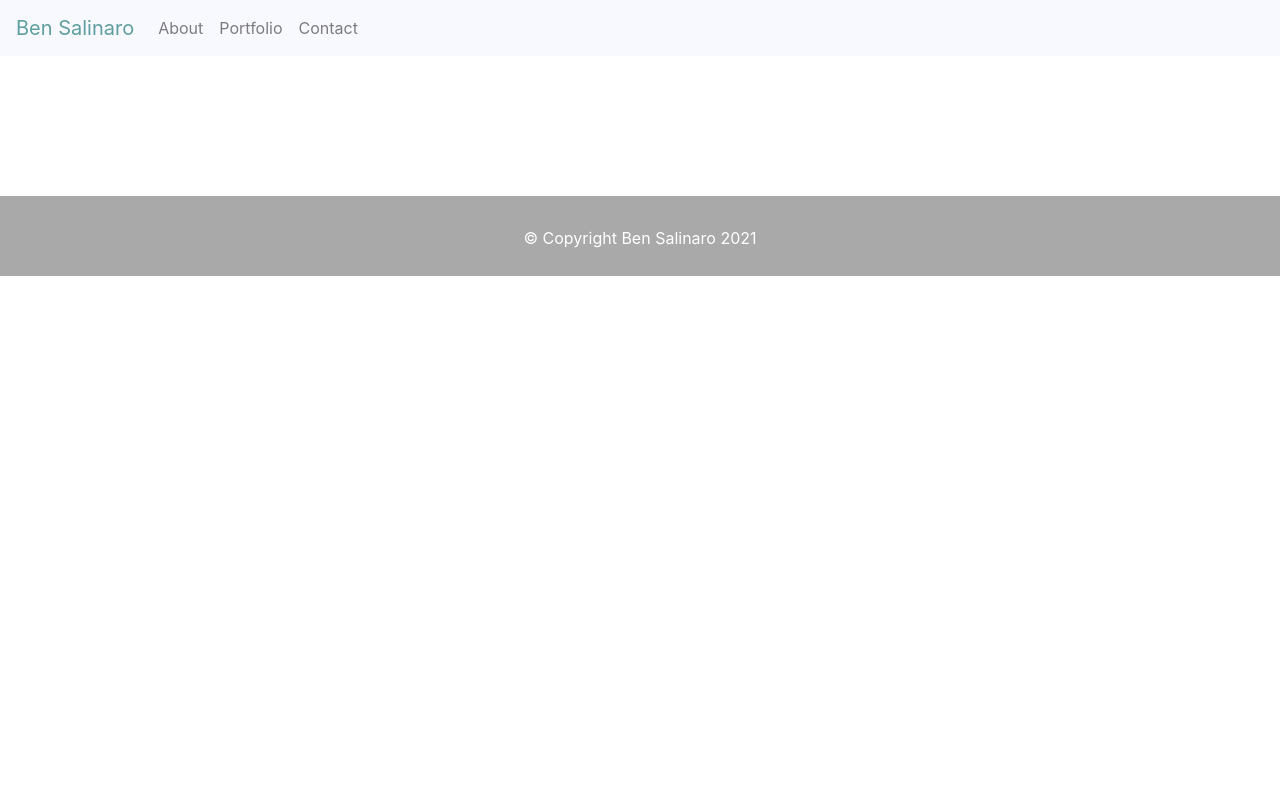
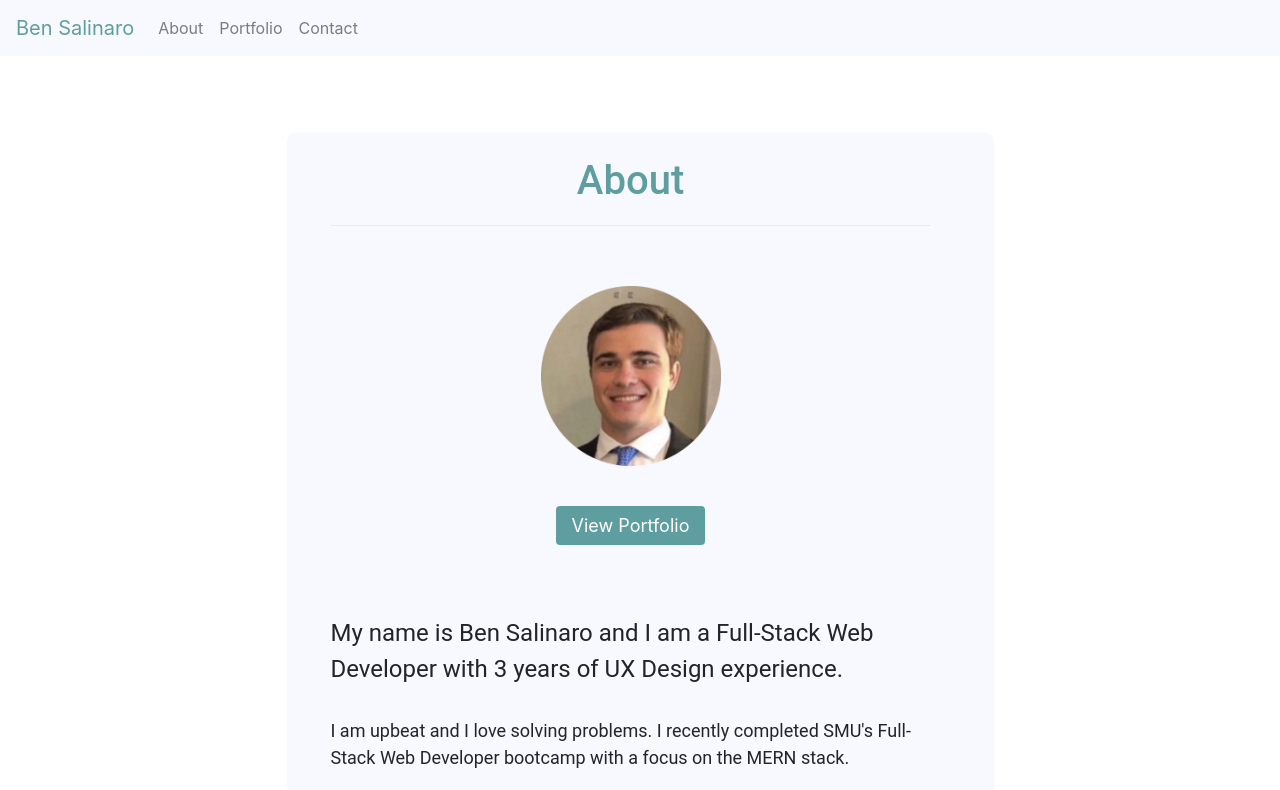
Before and after one commit to salinb04/React-Portfolio, a React (Create React App) app: page / in a window 1280 px wide. Shown: the top 790 px of the page. Built offline with nearby package versions, Linux system fonts and the light colour scheme.

Commit message:
added basename property to router on app.js file

```diff
--- a/src/App.js
+++ b/src/App.js
@@ -12,9 +12,9 @@ function App() {
     <Router basename={process.env.PUBLIC_URL}>
       <NavigationWithRouter />
       <Switch>
-        <Route exact path="/React-Portfolio/" component={About} />
-        <Route exact path="/React-Portfolio/Portfolio" component={Portfolio} />
-        <Route exact path="/React-Portfolio/Contact" component={Contact} />
+        <Route exact path="/" component={About} />
+        <Route exact path="/Portfolio" component={Portfolio} />
+        <Route exact path="/Contact" component={Contact} />
       </Switch>
     </Router>
     <Footer />
```
Also changed, not shown: 6 other files (tests, documents, lock files or other folders).
